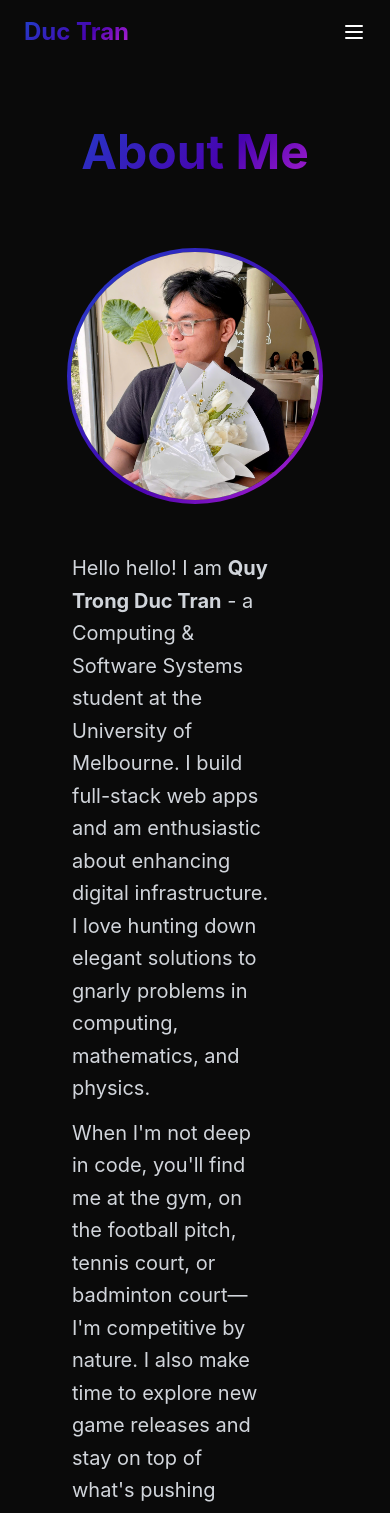
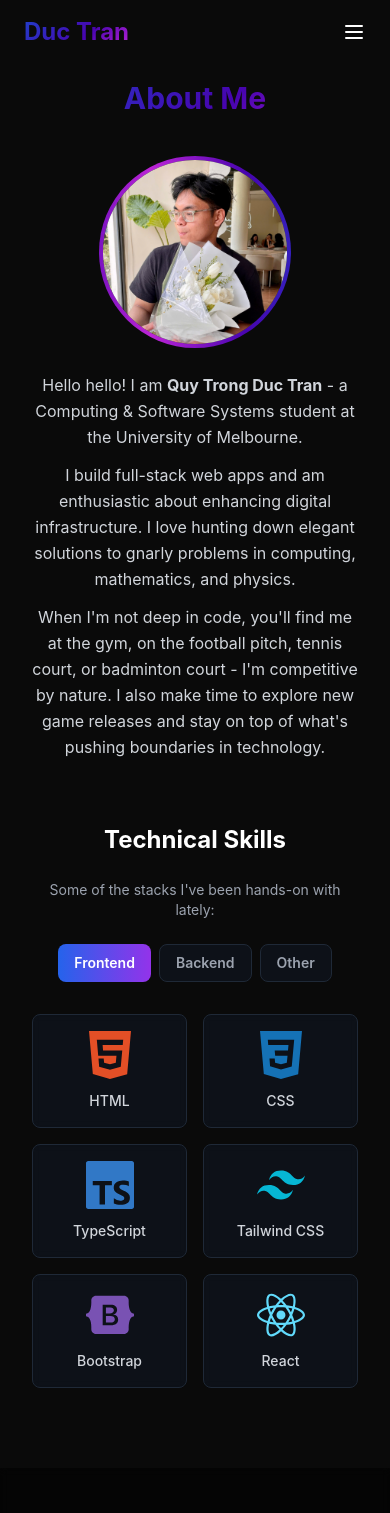
Before and after one commit to chimdienn/duccu-portfolio, a React (Vite) app in the folder client/: page /about in a window 390 px wide. Shown: the top 1513 px of the page. Built offline with nearby package versions, Linux system fonts and the light colour scheme.

Commit message:
added mobile view for 'about' page

```diff
--- a/client/src/components/NavBar.jsx
+++ b/client/src/components/NavBar.jsx
@@ -124,42 +124,47 @@ const Navbar = () => {
         <div className="flex flex-col py-6 px-6 space-y-4">
           <Link
             to="/about"
-            className={`text-lg hover:text-purple-400 transition-colors py-2 ${
+            className={`text-lg hover:text-purple-400 transition-colors py-2 flex items-center ${
               location.pathname === "/about" ? "gradient-text-wave" : ""
             }`}
           >
+            <i className="fas fa-user mr-3 w-5"></i>
             About
           </Link>
           <Link
             to="/experience"
-            className={`text-lg hover:text-purple-400 transition-colors py-2 ${
+            className={`text-lg hover:text-purple-400 transition-colors py-2 flex items-center ${
               location.pathname === "/experience" ? "gradient-text-wave" : ""
             }`}
           >
+            <i className="fas fa-briefcase mr-3 w-5"></i>
             Experience
           </Link>
           <Link
             to="/projects"
-            className={`text-lg hover:text-purple-400 transition-colors py-2 ${
+            className={`text-lg hover:text-purple-400 transition-colors py-2 flex items-center ${
               location.pathname === "/projects" ? "gradient-text-wave" : ""
             }`}
           >
+            <i className="fas fa-code mr-3 w-5"></i>
             Projects
           </Link>
           <Link
             to="/contact"
-            className={`text-lg hover:text-purple-400 transition-colors py-2 ${
+            className={`text-lg hover:text-purple-400 transition-colors py-2 flex items-center ${
               location.pathname === "/contact" ? "gradient-text-wave" : ""
             }`}
           >
+            <i className="fas fa-envelope mr-3 w-5"></i>
             Contact
           </Link>
           <a
             href="https://drive.google.com/file/d/1VPvp0MteNPnZ1hToLpLstc5dp4FE_wIm/view?usp=sharing"
             target="_blank"
             rel="noopener noreferrer"
-            className="gradient-bg text-white px-6 py-2.5 rounded-full hover:opacity-90 transition-opacity font-medium text-center mt-2"
+            className="gradient-bg text-white px-6 py-2.5 rounded-full hover:opacity-90 transition-opacity font-medium text-center mt-2 flex items-center justify-center"
           >
+            <i className="fas fa-file-alt mr-2"></i>
             Resume
           </a>
         </div>
--- a/client/src/components/pages/About.jsx
+++ b/client/src/components/pages/About.jsx
@@ -52,14 +52,14 @@ const About = () => {
   };
 
   return (
-    <div className="pt-32 fade-in">
-      <div className="container mx-auto px-12">
-        <h1 className="text-5xl font-bold gradient-text mb-12 text-center">
+    <div className="pt-20 md:pt-32 fade-in pb-4 md:pb-8">
+      <div className="container mx-auto px-4 md:px-12">
+        <h1 className="text-3xl sm:text-4xl md:text-5xl font-bold gradient-text mb-6 md:mb-12 text-center">
           About Me
         </h1>
 
-        <div className="flex flex-col md:flex-row items-center gap-12 mb-16 p-6">
-          <div className="w-64 h-64 rounded-full gradient-bg p-1 flex-shrink-0">
+        <div className="flex flex-col md:flex-row items-center gap-6 md:gap-12 mb-12 md:mb-16 p-4 md:p-6">
+          <div className="w-48 h-48 md:w-64 md:h-64 rounded-full gradient-bg-wave p-1 flex-shrink-0">
             <div className="w-full h-full rounded-full bg-gray-800 flex items-center justify-center">
               <img
                 src={duccu_avatar}
@@ -70,37 +70,39 @@ const About = () => {
           </div>
 
           <div className="flex-1">
-            <p className="text-xl text-gray-300 leading-relaxed mb-3 pr-12">
+            <p className="text-base sm:text-lg md:text-xl text-gray-300 leading-relaxed mb-3 text-center md:text-left md:pr-12">
               Hello hello! I am <strong>Quy Trong Duc Tran</strong> - a
               Computing & Software Systems student at the University of
-              Melbourne. I build full-stack web apps and am enthusiastic about
-              enhancing digital infrastructure. I love hunting down elegant
-              solutions to gnarly problems in computing, mathematics, and
-              physics.
+              Melbourne.
             </p>
-            <p className="text-xl text-gray-300 leading-relaxed pr-12">
+            <p className="text-base sm:text-lg md:text-xl text-gray-300 leading-relaxed mb-3 text-center md:text-left md:pr-12">
+              I build full-stack web apps and am enthusiastic about enhancing
+              digital infrastructure. I love hunting down elegant solutions to
+              gnarly problems in computing, mathematics, and physics.
+            </p>
+            <p className="text-base sm:text-lg md:text-xl text-gray-300 leading-relaxed text-center md:text-left md:pr-12">
               When I'm not deep in code, you'll find me at the gym, on the
-              football pitch, tennis court, or badminton court—I'm competitive
+              football pitch, tennis court, or badminton court - I'm competitive
               by nature. I also make time to explore new game releases and stay
               on top of what's pushing boundaries in technology.
             </p>
           </div>
         </div>
 
-        <h2 className="text-3xl font-bold mb-8 text-center">
+        <h2 className="text-2xl sm:text-3xl font-bold mb-6 md:mb-8 text-center">
           Technical Skills
         </h2>
-        <p className="text-center text-gray-400 mb-8">
-          Some of the stacks I’ve been hands-on with lately:
+        <p className="text-center text-sm sm:text-base text-gray-400 mb-6 md:mb-8 px-4">
+          Some of the stacks I've been hands-on with lately:
         </p>
 
         {/* Tab Headers */}
-        <div className="flex justify-center gap-4 mb-12">
+        <div className="flex justify-center gap-2 sm:gap-3 md:gap-4 mb-8 md:mb-12 px-4">
           {Object.keys(techStacks).map((category) => (
             <button
               key={category}
               onClick={() => setActiveCategory(category)}
-              className={`px-8 py-3 rounded-lg font-semibold transition-all duration-300 ${
+              className={`px-4 sm:px-6 md:px-8 py-2 md:py-3 rounded-lg font-semibold transition-all duration-300 text-sm sm:text-base ${
                 activeCategory === category
                   ? "bg-gradient-to-r from-blue-600 to-purple-600 text-white"
                   : "bg-gray-900/50 text-gray-400 hover:bg-gray-800 border border-gray-800"
@@ -112,16 +114,22 @@ const About = () => {
         </div>
 
         {/* Tech Stack Grid */}
-        <div className="grid grid-cols-2 md:grid-cols-3 gap-8 max-w-4xl mx-auto">
+        <div className="grid grid-cols-2 md:grid-cols-3 gap-4 sm:gap-6 md:gap-8 max-w-4xl mx-auto px-4">
           {techStacks[activeCategory].map((tech) => {
             const Icon = tech.icon;
             return (
               <div
                 key={tech.name}
-                className="flex flex-col items-center gap-4 p-6 bg-gray-900/50 backdrop-blur-sm rounded-lg border border-gray-800 hover:border-gray-700 transition-all duration-300 hover:scale-105"
+                className="flex flex-col items-center gap-3 md:gap-4 p-4 md:p-6 bg-gray-900/50 backdrop-blur-sm rounded-lg border border-gray-800 hover:border-gray-700 transition-all duration-300 hover:scale-105"
               >
-                <Icon size={64} style={{ color: tech.color }} />
-                <span className="text-gray-300 font-medium">{tech.name}</span>
+                <Icon
+                  size={48}
+                  className="sm:w-14 sm:h-14 md:w-16 md:h-16"
+                  style={{ color: tech.color }}
+                />
+                <span className="text-gray-300 font-medium text-sm sm:text-base text-center">
+                  {tech.name}
+                </span>
               </div>
             );
           })}
--- a/client/src/components/pages/Home.jsx
+++ b/client/src/components/pages/Home.jsx
@@ -75,7 +75,7 @@ const Home = () => {
           </h1>
 
           <p className="text-base sm:text-lg md:text-xl lg:text-2xl text-gray-300 mb-8 md:mb-12 max-w-3xl">
-            A full-stack builder who turns messy problems into smooth web
+            A full-stack builder who turns messy problems into smooth
             applications. I care about performance, accessibility, digital
             experiences and shipping things users actually love.
           </p>
--- a/client/src/index.css
+++ b/client/src/index.css
@@ -26,6 +26,18 @@ body {
 
 .gradient-bg {
   background: linear-gradient(135deg, #2040ca 0%, #4704af 60%, #bc24d6 100%);
+}
+.gradient-bg-wave {
+  background: linear-gradient(
+    270deg,
+    #2040ca 0%,
+    #4704af 25%,
+    #bc24d6 50%,
+    #4704af 75%,
+    #2040ca 100%
+  );
+  background-size: 200% auto;
+  animation: gradient-wave 9s linear infinite;
 }
 
 .gradient-border {
```
